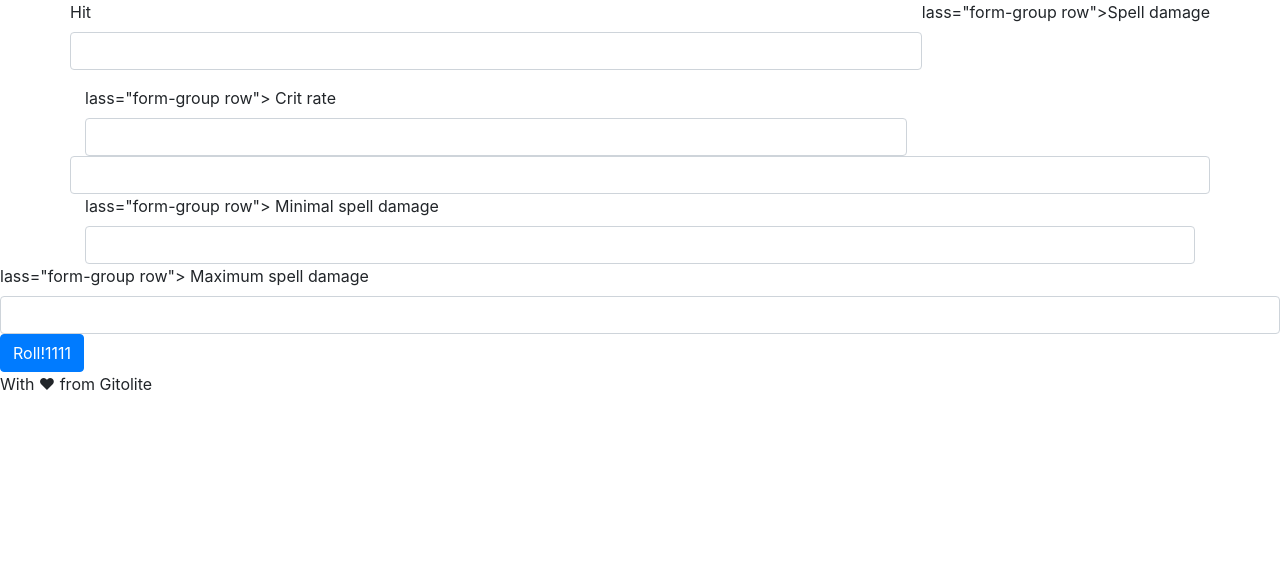
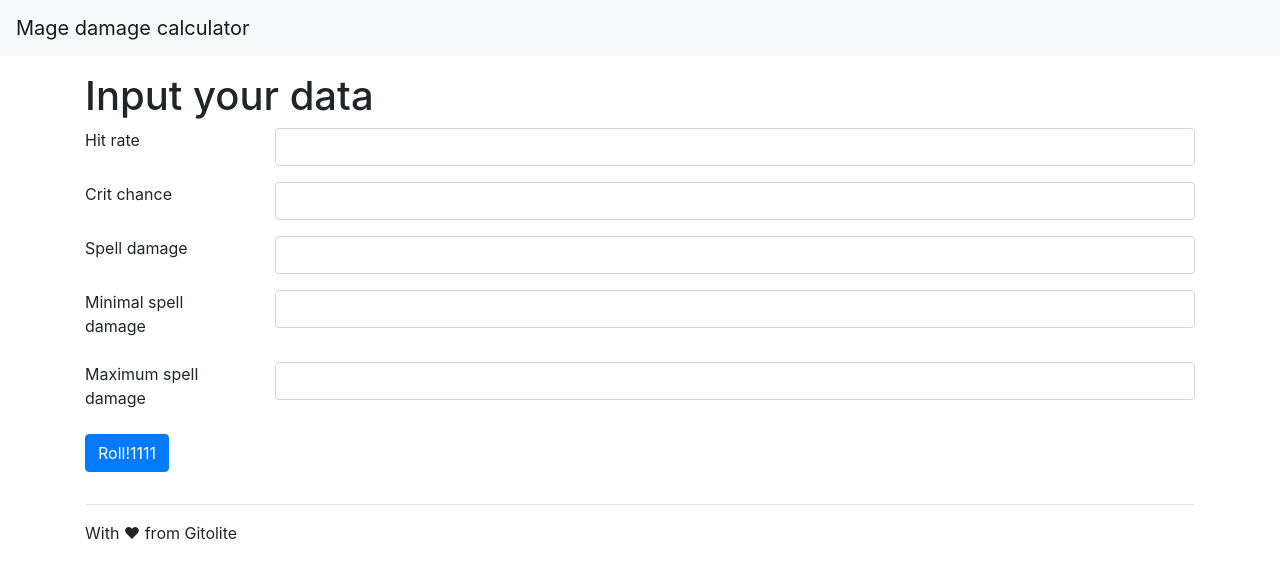
Before and after one commit to warezgibzzz/wow-classic-damage-calculator, a Flask app: page / in a window 1280 px wide. Shown: the top 578 px of the page. Run offline with Flask 2, Linux system fonts and the light colour scheme; some libraries are stand-ins or nearby versions.

Commit message:
Templating and actions - done

```diff
--- a/main.py
+++ b/main.py
@@ -32,6 +32,18 @@ def index():
 
             throws += 1
 
-        return render_template("result.html", total=total, misses=misses, throws=throws, resist=monster.resist, log=results)
+        return render_template(
+            "result.html",
+            total=total,
+            misses=misses,
+            throws=throws,
+            resist=monster.resist,
+            log=results,
+            hit=hit,
+            crit=crit,
+            spd=spd,
+            dmg_min=dmg_min,
+            dmg_max=dmg_max
+        )
     else:
         return render_template("index.html")
--- a/templates/base.html
+++ b/templates/base.html
@@ -8,12 +8,16 @@
     {% endblock %}
 </head>
 <body>
-    <div class="container">
+    <nav class="navbar navbar-light bg-light sticky-top">
+        <a class="navbar-brand" href="/">Mage damage calculator</a>
+    </nav>
+    <div class="container mt-3">
+        {% block content %}{% endblock %}
         <div class="row">
-            <div id="content" class="col">{% block content %}{% endblock %}</div>
-        </div>
-        <div class="row">
-            <div class="col">{% block footer %}With &heartsuit; from Gitolite{% endblock %}</div>
+            <div class="col">
+                <hr>
+                {% block footer %}With &heartsuit; from Gitolite{% endblock %}
+            </div>
         </div>
     </div>
     {% block scripts %}
--- a/templates/index.html
+++ b/templates/index.html
@@ -1,23 +1,46 @@
 {% extends "base.html" %}
-{% block title %}Input your data{% endblock %}
+{% block title %}{{ super() }}Input your data{% endblock %}
 {% block content %}
-<form action="/" method="post">
-  <div class="form-group row">
-    <label for="hit">Hit</label>
-    <input type="number" class="form-control" id="hit" name="hit">
-  </div>lass="form-group row">
-    <label for="crit">Crit rate</label>
-    <input type="number" class="form-control" id="crit" name="crit">
-  </div>lass="form-group row">
-    <label for="spd">Spell damage</label>
-    <input type="number" class="form-control" id="spd" name="spd">
-  </div>lass="form-group row">
-    <label for="min">Minimal spell damage</label>
-    <input type="number" class="form-control" id="min" name="min">
-  </div>lass="form-group row">
-    <label for="max">Maximum spell damage</label>
-    <input type="number" class="form-control" id="max" name="max">
-  </div>
-  <button type="submit" class="btn btn-primary">Roll!1111</button>
-</form>
+<div class="row">
+    <div id="content" class="col">
+        <h1>Input your data</h1>
+        <form action="/" method="post">
+            <div class="form-group row">
+                <label for="hit" class="col-sm-2">Hit rate</label>
+                <div class="col-sm-10">
+                    <input type="number" class="form-control" id="hit" name="hit"/>
+                </div>
+            </div>
+            <div class="form-group row">
+                <label for="crit" class="col-sm-2">Crit chance</label>
+                <div class="col-sm-10">
+                    <input type="number" class="form-control" id="crit" name="crit"/>
+                </div>
+            </div>
+            <div class="form-group row">
+                <label for="spd" class="col-sm-2">Spell damage</label>
+                <div class="col-sm-10">
+                    <input type="number" class="form-control" id="spd" name="spd"/>
+                </div>
+            </div>
+            <div class="form-group row">
+                <label for="min" class="col-sm-2">Minimal spell damage</label>
+                <div class="col-sm-10">
+                    <input type="number" class="form-control" id="min" name="min"/>
+                </div>
+            </div>
+            <div class="form-group row">
+                <label for="max" class="col-sm-2">Maximum spell damage</label>
+                <div class="col-sm-10">
+                    <input type="number" class="form-control" id="max" name="max"/>
+                </div>
+            </div>
+            <div class="form-group row">
+                <div class="col-sm-12">
+                    <button type="submit" class="btn btn-primary">Roll!1111</button>
+                </div>
+            </div>
+        </form>
+    </div>
+</div>
 {% endblock %}
```
Also changed, not shown: templates/result.html (+99 -10 lines), 1 other file.
